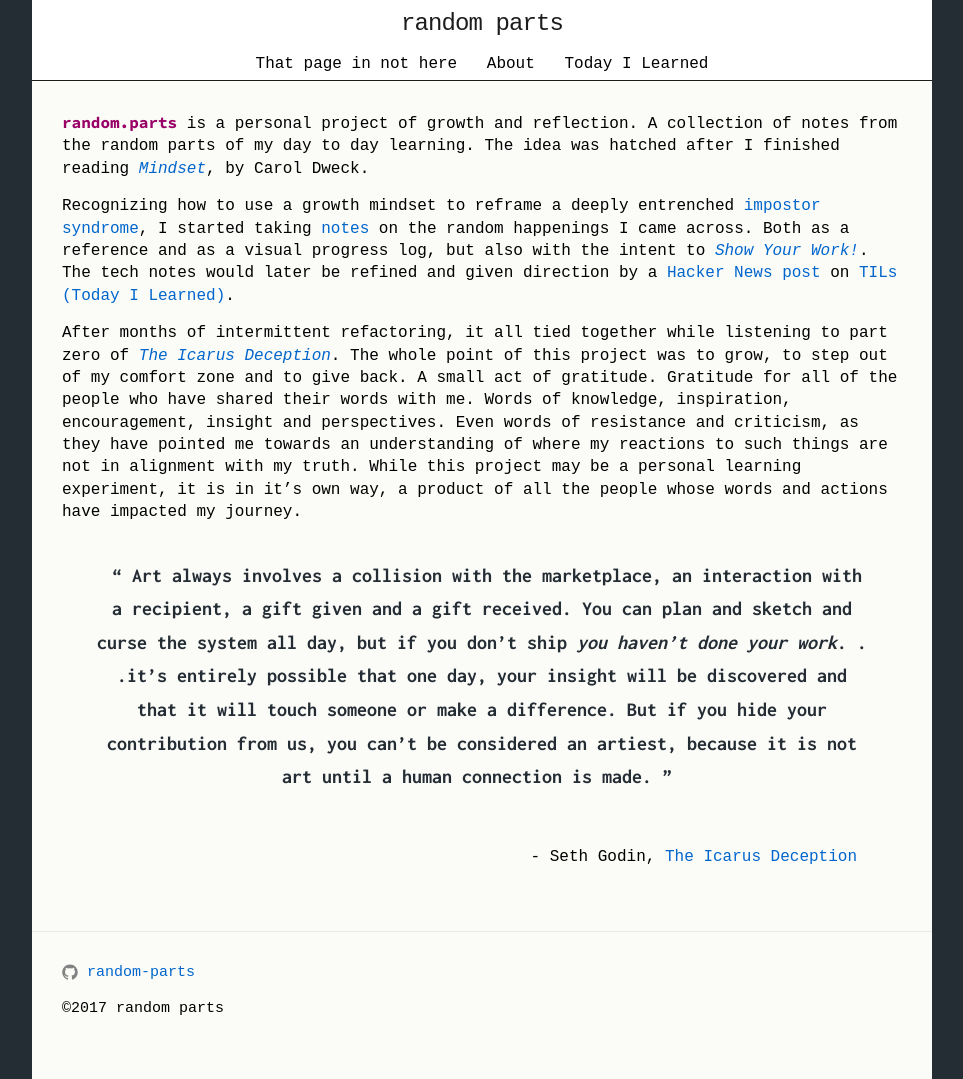
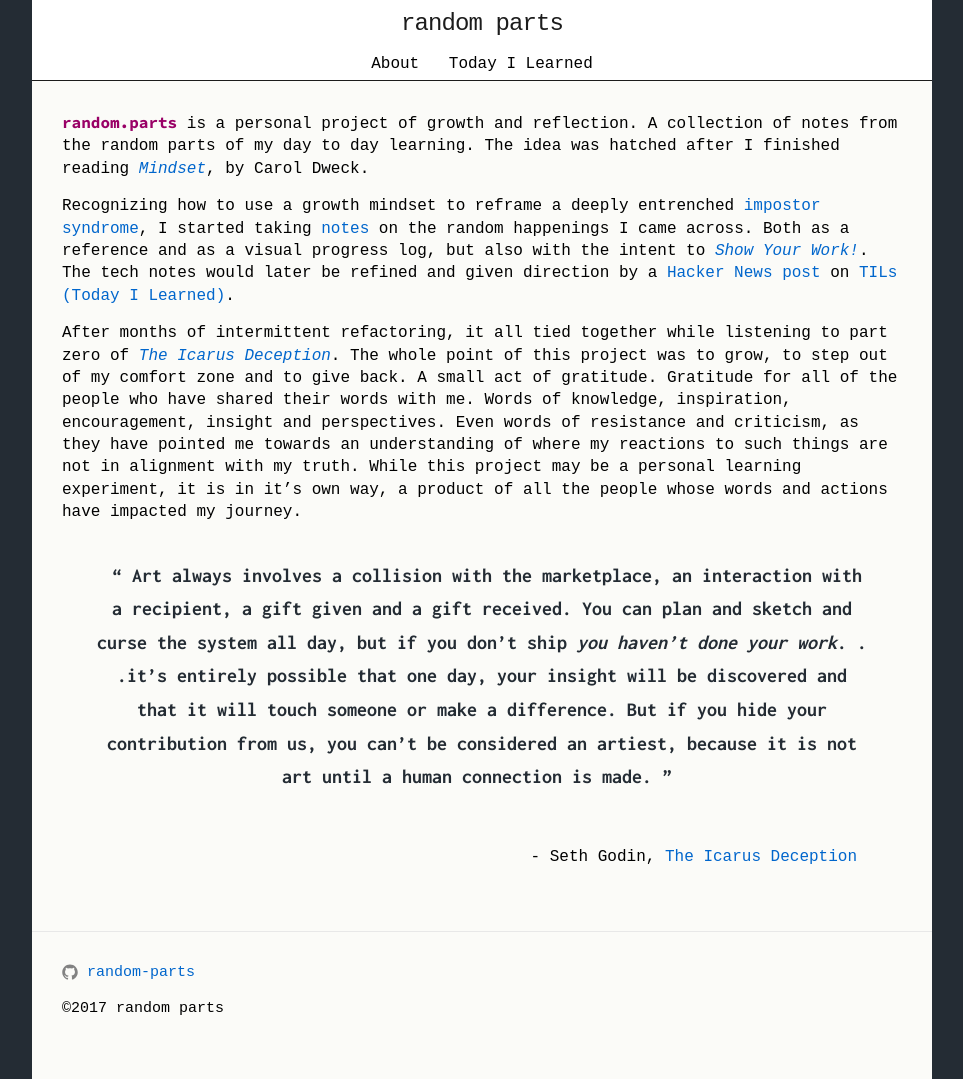
Before and after one commit to random-parts/random-parts.github.io, a Jekyll site: the page built from About.md, in a window 1280 px wide. Shown: the whole page, without its empty margins (158-1121 px from the left). Built offline with Jekyll 4.4.1, drawn with Linux system fonts in a browser that asks for light colours.

Commit message:
change title to section

```diff
--- a/About.md
+++ b/About.md
@@ -1,6 +1,6 @@
 ---
 layout: default
-title: About
+section: About
 permalink: about/
 ---
 
--- a/_includes/header.html
+++ b/_includes/header.html
@@ -11,8 +11,8 @@
       </a>
       <div class="trigger">
         {% for pg in site.pages %}
-          {% if pg.title %}
-          <a class="page-link" href="{{ pg.url | prepend: site.baseurl }}">{{pg.title}}</a>
+          {% if pg.section %}
+          <a class="page-link" href="{{ pg.url | prepend: site.baseurl }}">{{pg.section}}</a>
           {% endif %}
         {% endfor %}
       </div>
```
Also changed, not shown: til.md (+1 -1 lines).
